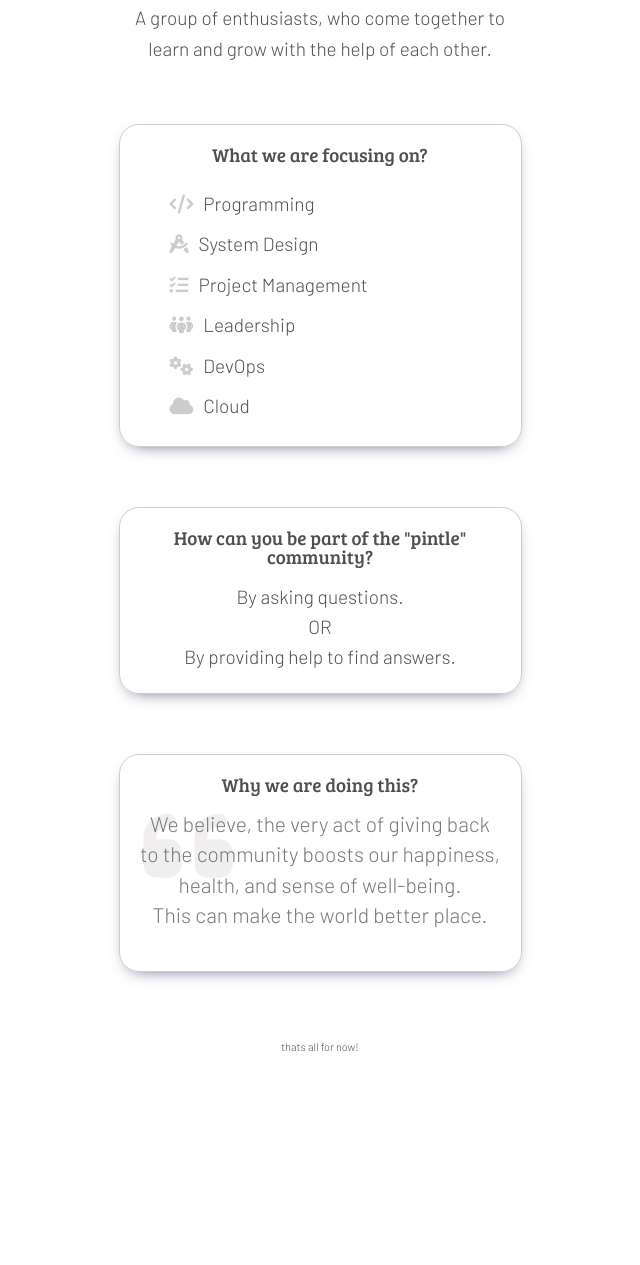
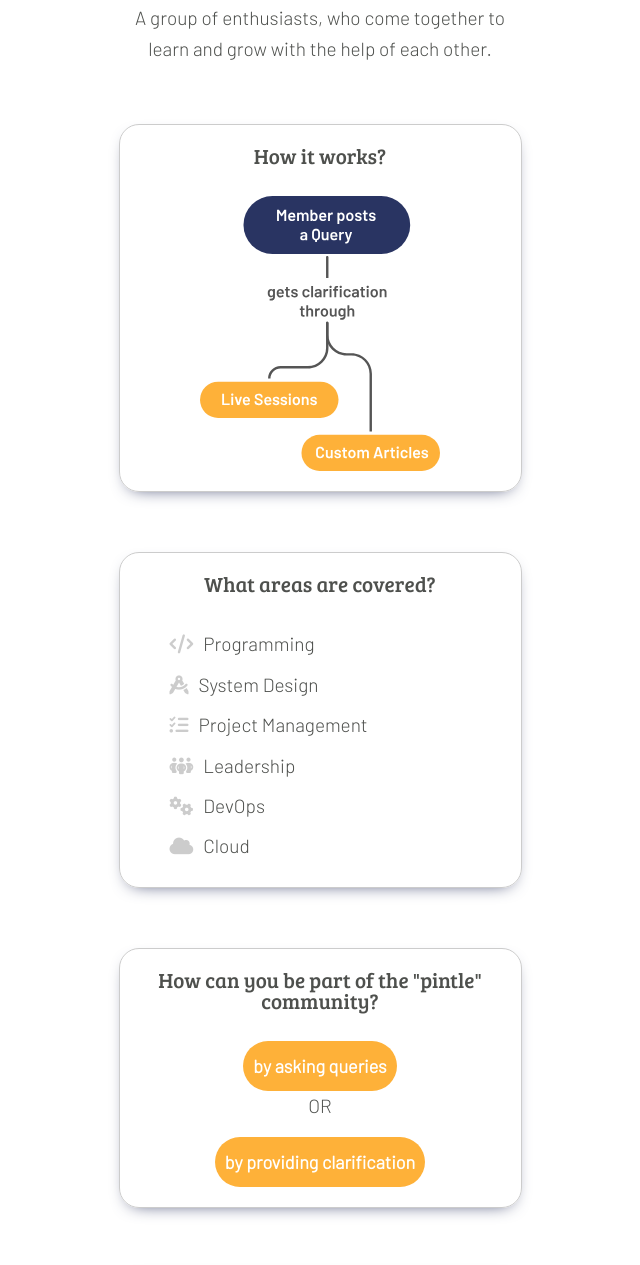
Before and after one commit to pintle/pintle-website, a plain HTML site: page index.html in a window 1280 px wide. Shown: the part 231-1496 px from the top of the page, without its empty margins (320-960 px from the left). Before the commit the page ends 1351 px from the top, so only its background shows below. Drawn offline with nearby package versions, Linux system fonts and the light colour scheme.

Commit message:
Content Changes

```diff
--- a/css/production.css
+++ b/css/production.css
@@ -498,9 +498,9 @@ img::-moz-selection {
 
 .btn {
     background-image: none;
-    border-radius: 7px;
+    border-radius: 64px;
     border-style: solid;
-    border-width: 1px;
+    border-width: 0;
     cursor: pointer;
     display: inline-block;
     font-family: 'Barlow', sans-serif;
@@ -508,7 +508,7 @@ img::-moz-selection {
     font-weight: 700;
     line-height: 1.6rem;
     margin-bottom: 0;
-    padding: .95rem 2rem .85rem;
+    padding: 10px;
     text-align: center;
     text-decoration: none;
     -ms-touch-action: manipulation;
@@ -602,12 +602,19 @@ fieldset[disabled] a.btn {
     border-color: #aaaca9
 }
 
+.btn.primary {
+    background-color: #FEB139;
+    color: #fff;
+    font-size: 18px;
+}
+
 .container {
     margin-left: auto;
     margin-right: auto;
     max-width: 1100px;
     width: 90%
 }
+
 .container section {
     margin: 60px 0;
 }
@@ -1714,10 +1721,12 @@ footer {
     margin: 0 0 20px 0;
     position: relative;
 }
+
 .info blockquote span {
     position: relative;
     z-index: 1;
 }
+
 .info blockquote::before {
     font: var(--fa-font-solid);
     content: "\f10d";
@@ -1730,6 +1739,11 @@ footer {
     z-index: 0;
 }
 
+.info h4 {
+    margin: 0 0 30px 0;
+    font-size: 21px;
+}
+
 .list-items {
     margin: 20px 0 0 0;
 }
@@ -1759,3 +1773,7 @@ footer {
     max-width: 400px;
     margin: 0 auto;
 }
+
+img.process {
+    max-width: 240px;
+}
--- a/index.html
+++ b/index.html
@@ -52,8 +52,14 @@
 
                     <section>
                         <div class="info">
-                            <h4>What we are focusing on?</h4>
+                            <h4>How it works?</h4>
+                            <img class="process" src="img/process.svg" alt="Process">
+                        </div>
+                    </section>
 
+                    <section>
+                        <div class="info">
+                            <h4>What areas are covered?</h4>
                             <ul class="list-items">
                                 <li><i class="fa-solid fa-code"></i><span>Programming</span></li>
                                 <li><i class="fa-solid fa-compass-drafting"></i><span>System Design</span></li>
@@ -65,19 +71,24 @@
                         </div>
                     </section>
 
+
+
+
                     <section>
                         <div class="info">
                             <h4>How can you be part of the "pintle" community?</h4>
-                            <p>By asking questions.</p>
-                            <p>OR</p>
-                            <p>By providing help to find answers.</p>
+                            <p><a href="#" class="btn primary">by asking queries</a></p>
+                            <p class="pb1">OR</p>
+                            <p><a href="#" class="btn primary">by providing clarification</a></p>
                         </div>
                     </section>
 
                     <section>
                         <div class="info">
                             <h4>Why we are doing this?</h4>
-                            <blockquote><span>We believe, the very act of giving back to the community boosts our happiness, health, and sense of well-being.<br/>This can make the world better place.</span></blockquote>
+                            <blockquote><span>We believe, the very act of giving back to the community boosts our
+                                    happiness, health, and sense of well-being.<br />This can make the world better
+                                    place.</span></blockquote>
                         </div>
                     </section>
 
```
Also changed, not shown: img/process.svg (added).
